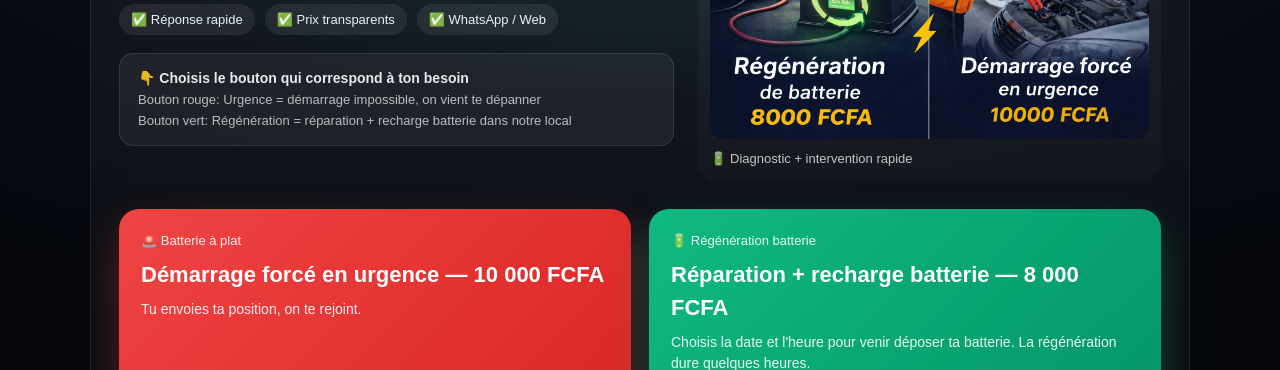
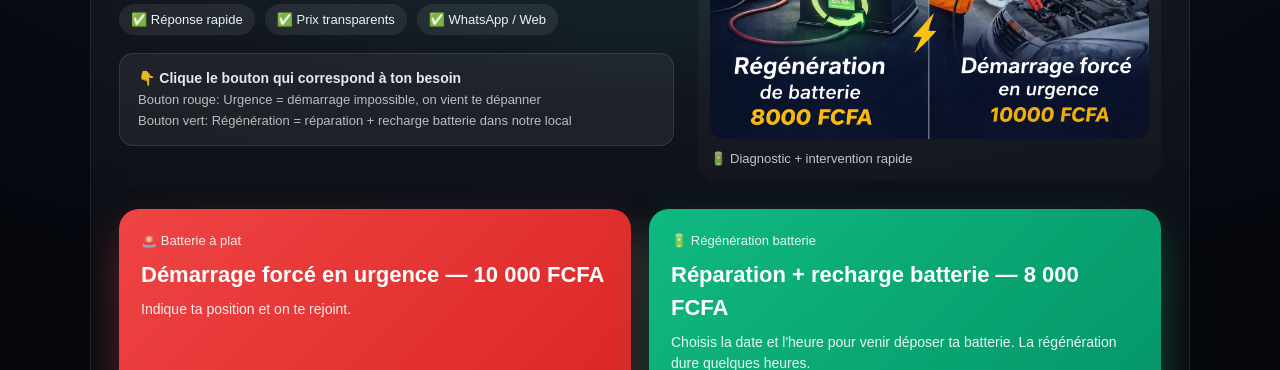
Before and after one commit to cedricbap/regenbatt, a Next.js app: page / in a window 1280 px wide. Shown: the part 260-630 px from the top of the page. Built offline with nearby package versions, Linux system fonts and the light colour scheme.

Commit message:
Update homepage text (RegenBatt branding)

```diff
--- a/app/page.tsx
+++ b/app/page.tsx
@@ -113,7 +113,7 @@ export default function HomePage() {
                 color: "rgba(255,255,255,0.9)",
               }}
             >
-              👇 <strong>Choisis le bouton qui correspond à ton besoin</strong>
+              👇 <strong>Clique le bouton qui correspond à ton besoin</strong>
               <br />
               <span style={{ fontSize: 13, color: "rgba(255,255,255,0.7)" }}>
                 Bouton rouge: Urgence = démarrage impossible, on vient te dépanner  <p></p> Bouton vert: Régénération = réparation + recharge batterie dans notre local
@@ -183,7 +183,7 @@ export default function HomePage() {
               Démarrage forcé en urgence — 10 000 FCFA
             </div>
             <div style={{ fontSize: 14, opacity: 0.9 }}>
-              Tu envoies ta position, on te rejoint.
+              Indique ta position et on te rejoint.
             </div>
           </div>
 
```
